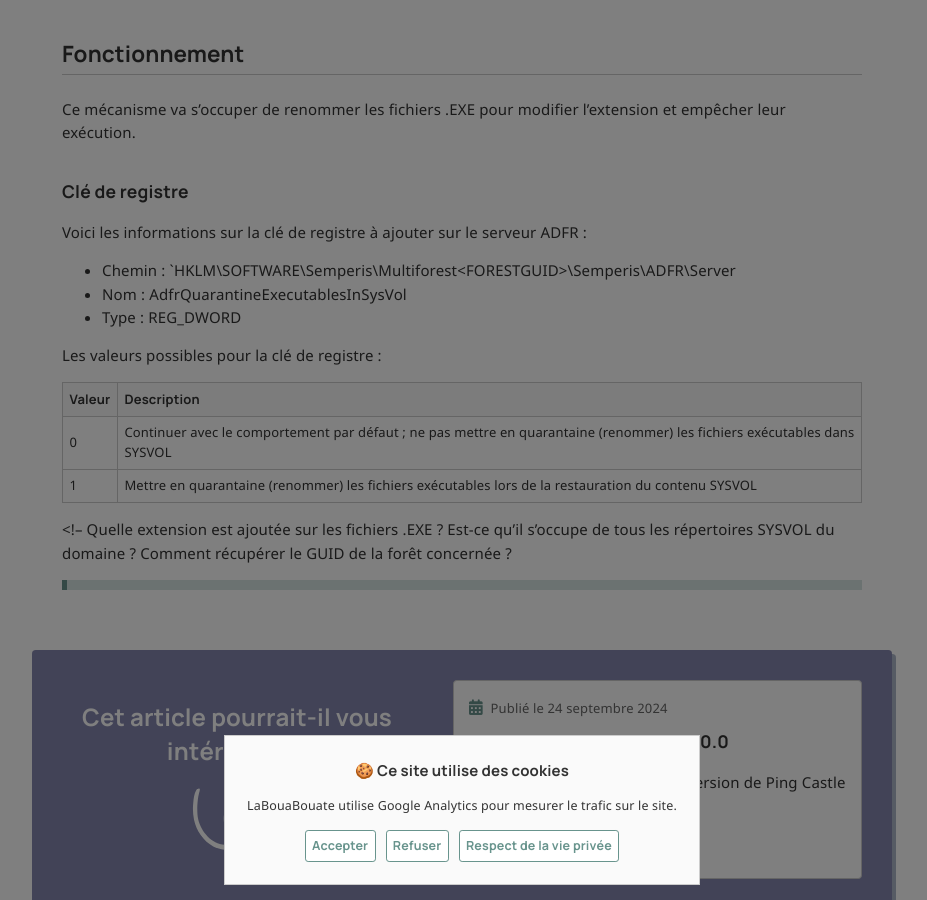
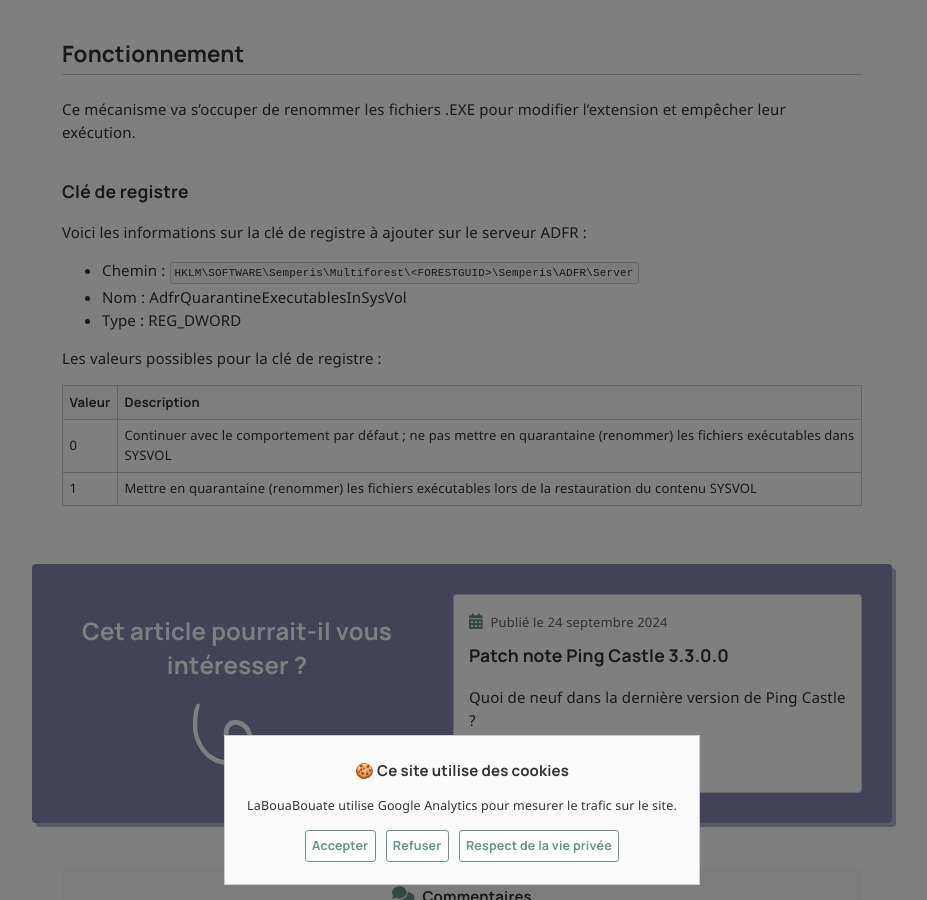
Before and after one commit to leobouard/leobouard.github.io, a Jekyll site: the page built from _posts/2025-06-27-sysvol-quarantine.md, in a window 1280 px wide and 900 px high, scrolled down 423 px. Shown: the whole window, without its empty margins (178-1105 px from the left). Built offline with Jekyll 4.4.1, drawn with Linux system fonts in a browser that asks for light colours; nearby versions of some CDN libraries; some web fonts are replaced; comment, search, counter and statistics services are not loaded.

Commit message:
Update 2025-06-27-sysvol-quarantine.md

```diff
--- a/_posts/2025-06-27-sysvol-quarantine.md
+++ b/_posts/2025-06-27-sysvol-quarantine.md
@@ -17,7 +17,7 @@ Ce mécanisme va s'occuper de renommer les fichiers .EXE pour modifier l'extensi
 
 Voici les informations sur la clé de registre à ajouter sur le serveur ADFR :
 
-- Chemin : `HKLM\SOFTWARE\Semperis\Multiforest\<FORESTGUID>\Semperis\ADFR\Server
+- Chemin : `HKLM\SOFTWARE\Semperis\Multiforest\<FORESTGUID>\Semperis\ADFR\Server`
 - Nom : AdfrQuarantineExecutablesInSysVol
 - Type : REG_DWORD
 
@@ -29,7 +29,9 @@ Valeur | Description
 1 | Mettre en quarantaine (renommer) les fichiers exécutables lors de la restauration du contenu SYSVOL
 
 <!--
+
 Quelle extension est ajoutée sur les fichiers .EXE ?
 Est-ce qu'il s'occupe de tous les répertoires SYSVOL du domaine ?
 Comment récupérer le GUID de la forêt concernée ?
->
+
+-->
```
